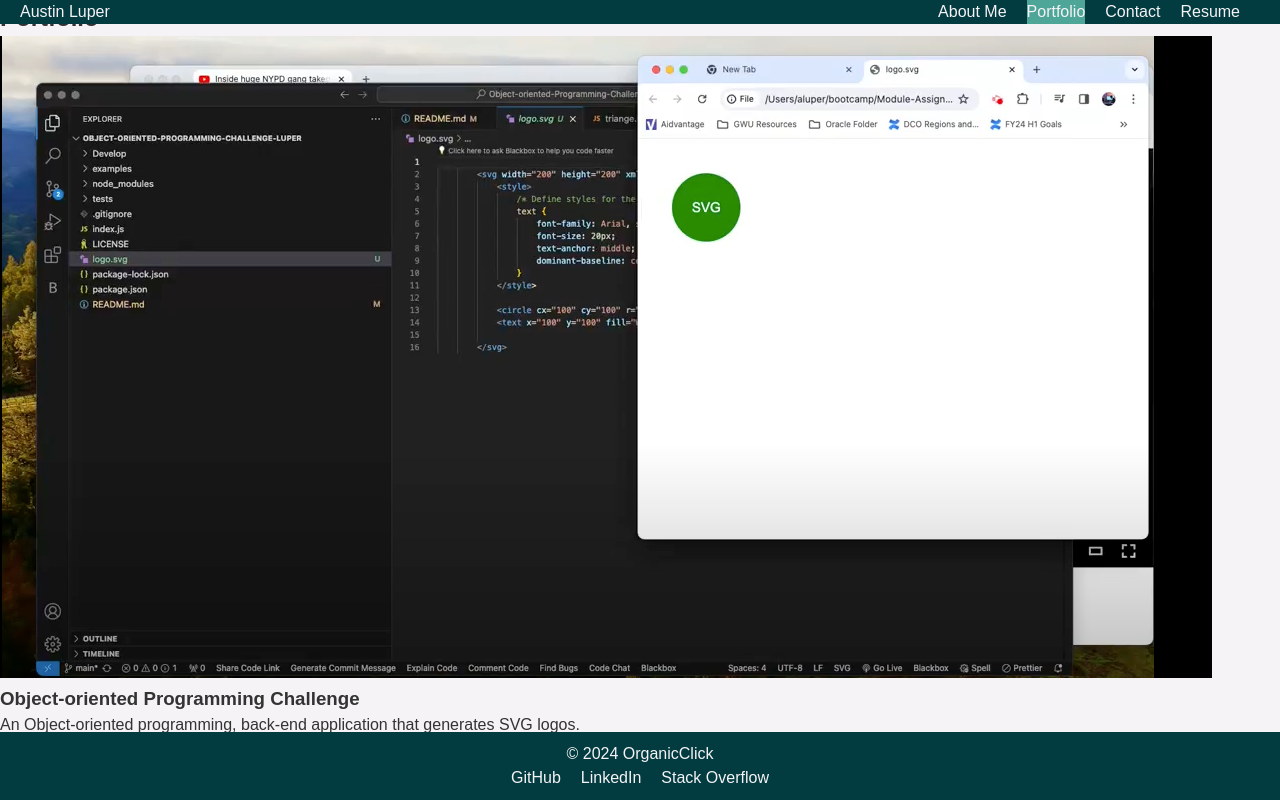
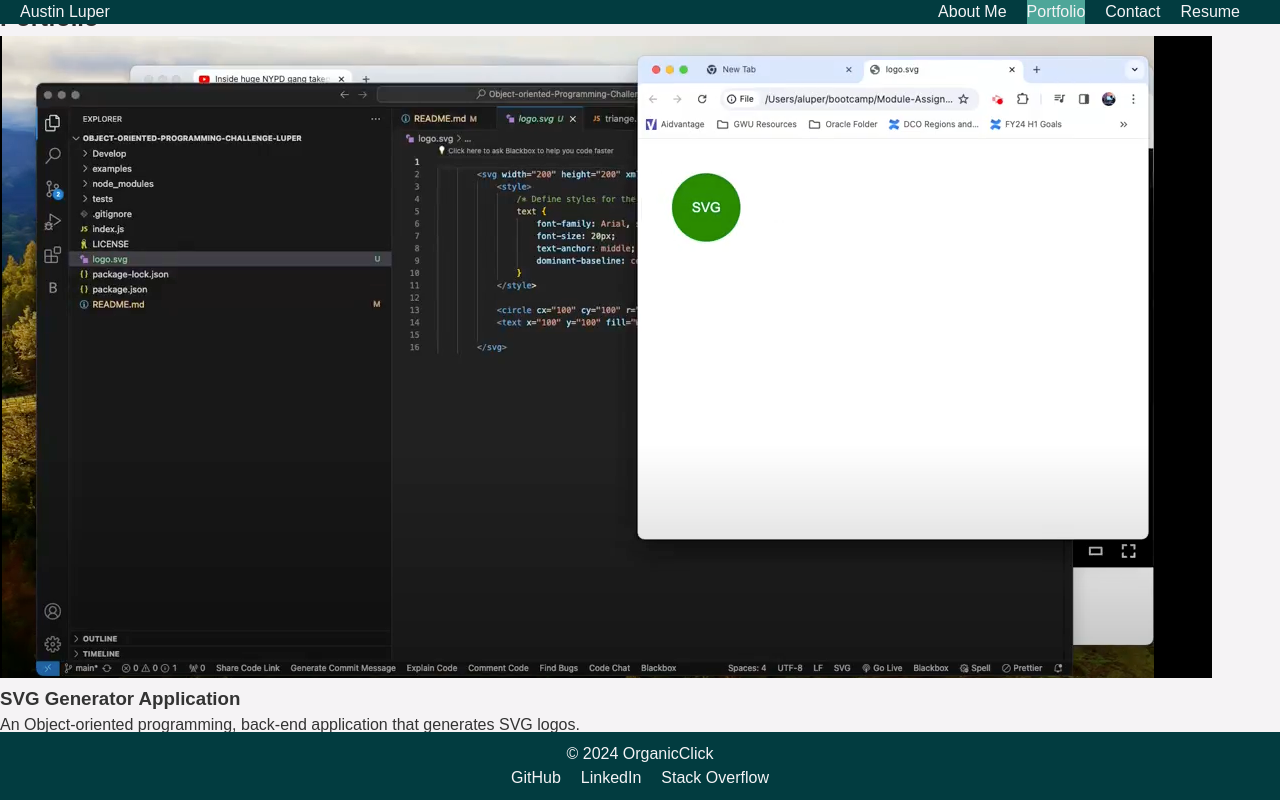
Before and after one commit to OrganicClick/react-portfolio-react-challenge, a React (Vite) app: page / in a window 1280 px wide. Both pictures are taken after a click on the item "Portfolio". Shown: the top 800 px of the page. Built offline with nearby package versions, Linux system fonts and the light colour scheme.

Commit message:
Updated name and title of the first application to be more descriptive

```diff
--- a/src/pages/Portfolio.jsx
+++ b/src/pages/Portfolio.jsx
@@ -10,9 +10,9 @@ const Portfolio = () => {
         <div className="portfolio-grid">
           {/* Application 1 */}
           <div className="portfolio-item">
-          <img src="src/assets/Module-10-Screenshot.png" alt="Object-oriented Programming Challenge" className="app-image" />
+          <img src="src/assets/Module-10-Screenshot.png" alt="SVG Generator Application" className="app-image" />
             <div className="app-details">
-              <h3 className="app-title">Object-oriented Programming Challenge</h3>
+              <h3 className="app-title">SVG Generator Application</h3>
               <p className="app-description">An Object-oriented programming, back-end application that generates SVG logos.</p>
               {/* Links to deployed application and GitHub repository */}
               <div className="app-links">
```
